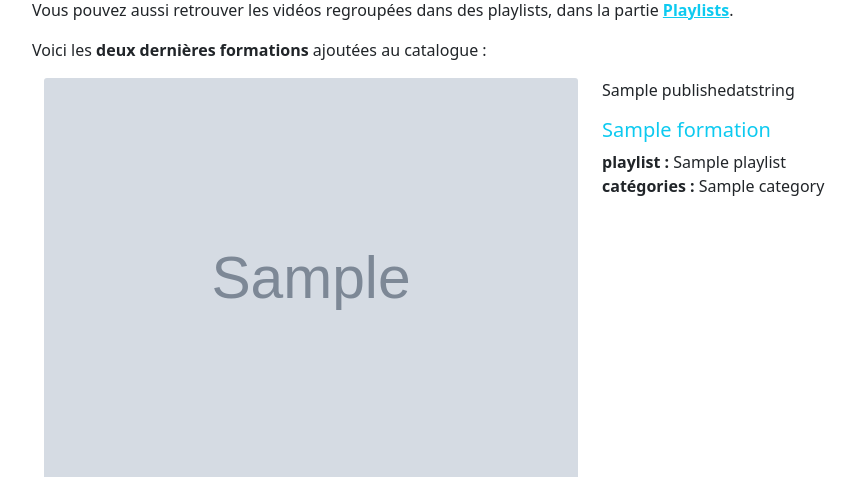
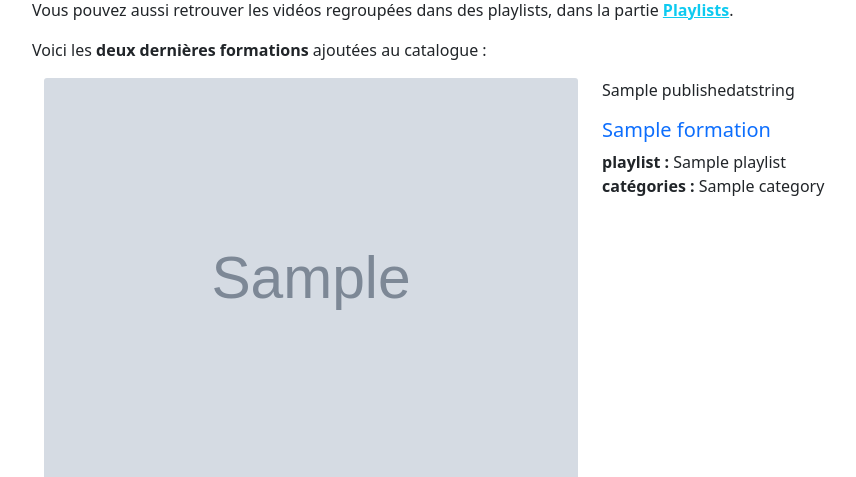
Before and after one commit to Lubi2003/MediaTek86, a Symfony app: template templates/pages/accueil.html.twig in a window 1280 px wide. Shown: the part 362-839 px from the top of the page, without its empty margins (50-906 px from the left). Run offline with Twig, Linux system fonts and the light colour scheme; the template is opened without the code that fills it: most values are stand-ins (such as "Sample title", 1, 10 or a date in 2020); grey boxes marked "Sample" are stand-in pictures; some libraries are stand-ins or nearby versions.

Commit message:
primary text

```diff
--- a/templates/pages/accueil.html.twig
+++ b/templates/pages/accueil.html.twig
@@ -29,7 +29,7 @@
                             </div>
                             <div class="col">
                                 <p>{{ formation.publishedatstring }}</p>
-                                <h5 class="text-info mt-1">
+                                <h5 class="text-primary mt-1">
                                     {{ formation.title }}
                                 </h5>
                                 <strong>playlist : </strong>{{ formation.playlist }}<br />
--- a/templates/pages/formation.html.twig
+++ b/templates/pages/formation.html.twig
@@ -19,7 +19,7 @@
         </div>
         <div class="col">
             {{ formation.publishedatstring }}
-            <h4 class="text-info mt-5 ">{{ formation.title }}</h4>
+            <h4 class="text-primary mt-5 ">{{ formation.title }}</h4>
             <strong>playlist : </strong>{{ formation.playlist }}<br />
             <strong>catégories : </strong>
                 {% for categorie in formation.categories %}
--- a/templates/pages/formations.html.twig
+++ b/templates/pages/formations.html.twig
@@ -60,7 +60,7 @@
             {% for formation in formations %}
                 <tr class="align-middle">
                     <td>
-                        <h5 class="text-info">
+                        <h5 class="text-primary">
                             {{ formation.title }}
                         </h5>
                     </td>
--- a/templates/pages/playlist.html.twig
+++ b/templates/pages/playlist.html.twig
@@ -2,7 +2,7 @@
 {% block body %}
     <div class="row mt-3">
         <div class="col">
-            <h4 class="text-info mt-5">{{ playlist.name }}</h4>
+            <h4 class="text-primary mt-5">{{ playlist.name }}</h4>
             <strong>catégories : </strong>
                 <!-- boucle pour afficher les catégories -->
                 {% set anccategorie = '' %}
--- a/templates/pages/playlists.html.twig
+++ b/templates/pages/playlists.html.twig
@@ -49,7 +49,7 @@
                 {% for k in 0..playlists|length-1 %}
                     <tr class="align-middle">
                         <td>
-                            <h5 class="text-info">
+                            <h5 class="text-primary">
                                 {{ playlists[k].name }}
                             </h5>
                         </td>
```
